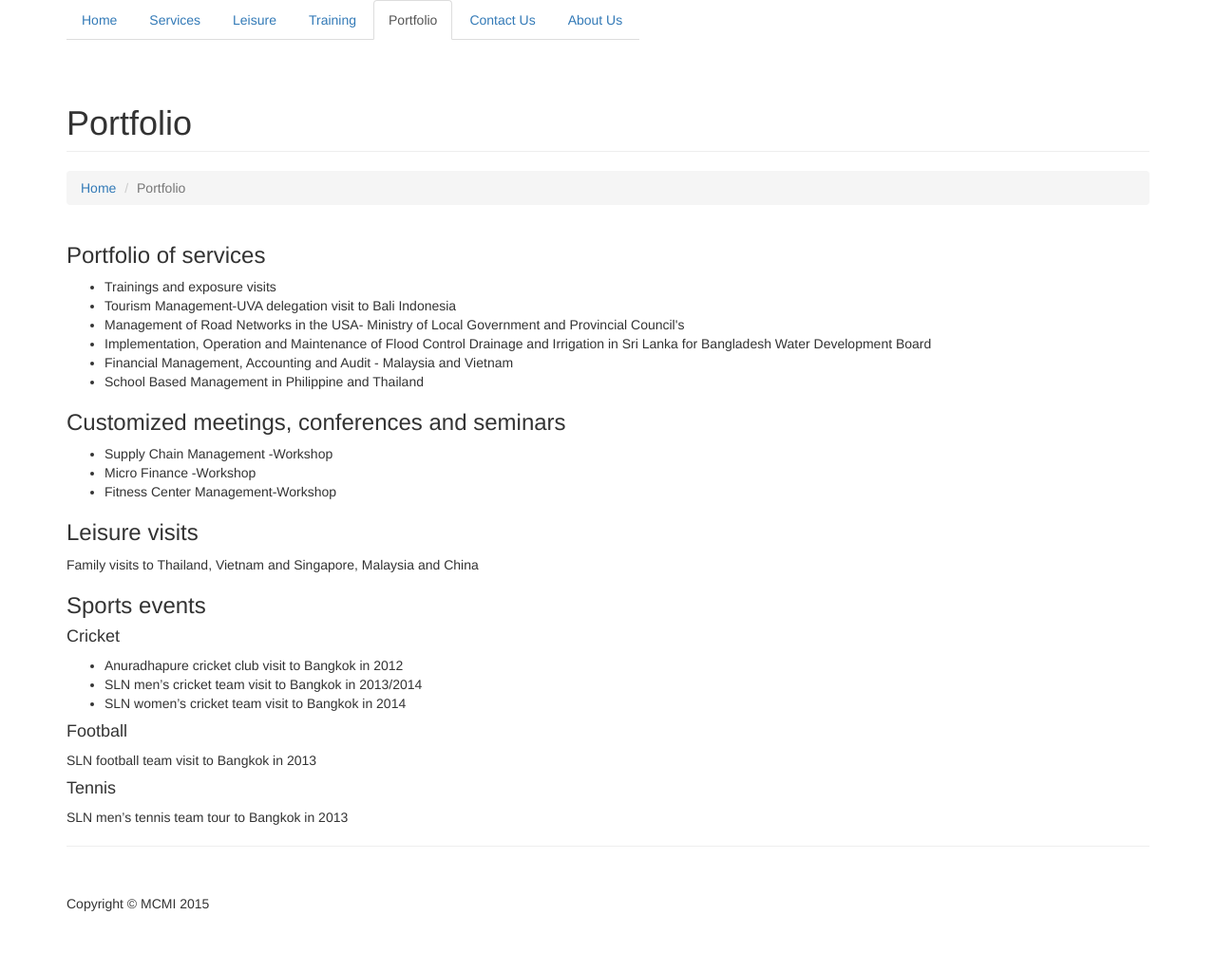
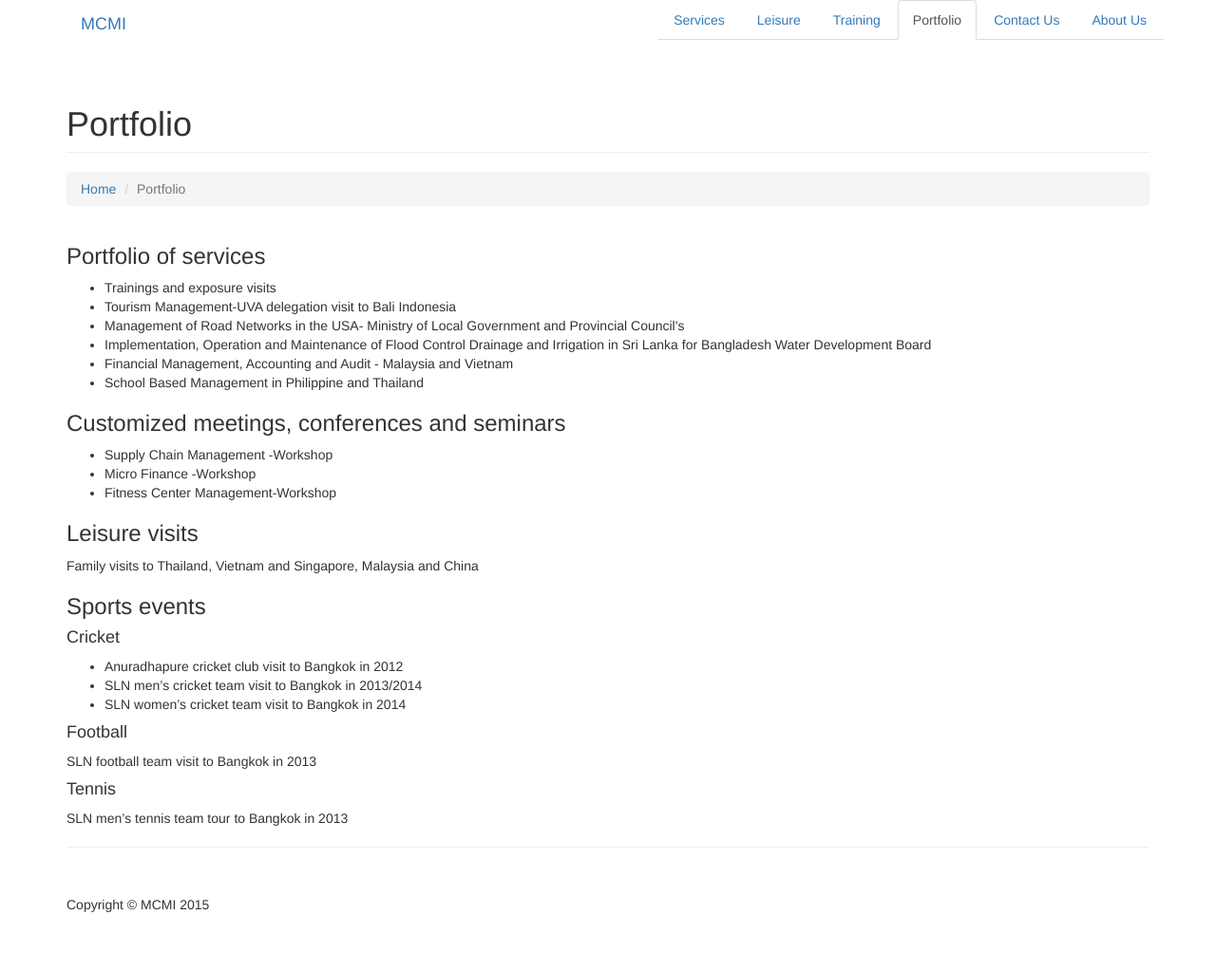
Before and after one commit to beyond2013/mcmi, a Jekyll site: the page built from portfolio.html, in a window 1280 px wide. Shown: the whole page at 95% size. Built offline with Jekyll 4.4.1, drawn with Linux system fonts in a browser that asks for light colours.

Commit message:
fixed menu in header.html

```diff
--- a/_includes/header.html
+++ b/_includes/header.html
@@ -1,10 +1,22 @@
 <!-- Navigation -->
          <nav class="navbar navbar-static-top" role="navigation">
           <div id="container">
+           <!-- Brand and toggle get grouped for better mobile display -->
             <div class="navbar-header">
-              <ul class="nav nav-tabs navbar-right">
+		    <button type="button" class="navbar-toggle" data-toggle="collapse" data-target="#bs-example-navbar-collapse-1">
+                    <span class="sr-only">Toggle navigation</span>
+                    <span class="icon-bar"></span>
+                    <span class="icon-bar"></span>
+                    <span class="icon-bar"></span>
+                    </button>
+		    <a class="navbar-brand" href="index.html">MCMI</a>
+	    </div><!-- navbar-header -->
+            <!-- Collect the nav links, forms, and other content for toggling -->
+            <div class="collapse navbar-collapse" id="bs-example-navbar-collapse-1">
+      	    <ul class="nav nav-tabs navbar-right">
               {% assign my_pages = site.pages | sort:"weight"  %}
                 {% for pages in my_pages %}
+		{%if pages.title != "Home" %}
                     {% if pages.url == page.url %}
 		    <li class="active" role="presentation">
                       <a href="{{ pages.url | prepend: site.baseurl }}" class="active">
@@ -18,11 +30,10 @@
                       </a>
 		      </li>
                       {% endif %}
-
+		      {% endif %}
                 {% endfor %}
               </ul>
-            </div> <!-- /.nav navbar-nav navbar-right -->
-          </div> <!-- /.navbar-header -->
+          </div> <!-- /.collapse navbar-collapse -->
         </nav>
       </div> <!-- container -->
 {% if page.title != "Home" %}
```
